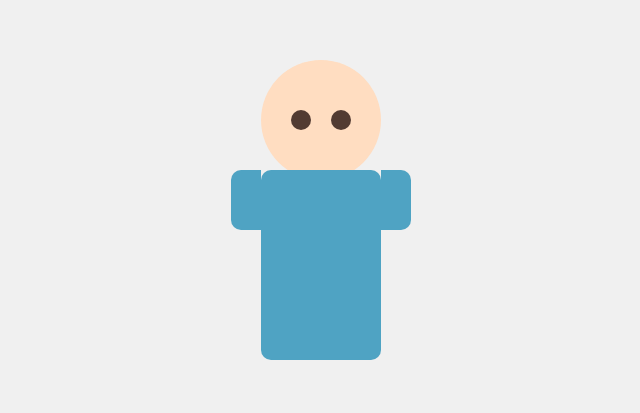
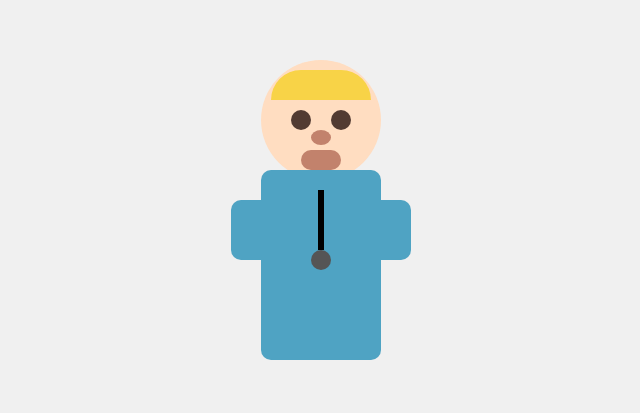
Before and after one commit to jasminefar/doctor, a plain HTML site: page index.html in a window 1280 px wide. Shown: the part 165-578 px from the top of the page, without its empty margins (319-959 px from the left). Drawn offline with Linux system fonts and the light colour scheme.

Commit message:
Update index.html

```diff
--- a/index.html
+++ b/index.html
@@ -9,20 +9,22 @@
 <body>
     <div class="doctor">
         <div class="head">
+            <div class="hair"></div>
             <div class="eye left"></div>
             <div class="eye right"></div>
-            <div class="mask"></div>
+            <div class="nose"></div>
+            <div class="mouth"></div>
         </div>
         <div class="body">
-            <div class="coat">
-                <div class="button top"></div>
-                <div class="button middle"></div>
-                <div class="button bottom"></div>
+            <div class="stethoscope">
+                <div class="stethoscope-neck"></div>
+                <div class="stethoscope-head"></div>
             </div>
-            <div class="arm left"></div>
-            <div class="arm right"></div>
-            <div class="leg left"></div>
-            <div class="leg right"></div>
+            <div class="shirt"></div>
+            <div class="arms">
+                <div class="arm left"></div>
+                <div class="arm right"></div>
+            </div>
         </div>
     </div>
 </body>
```
